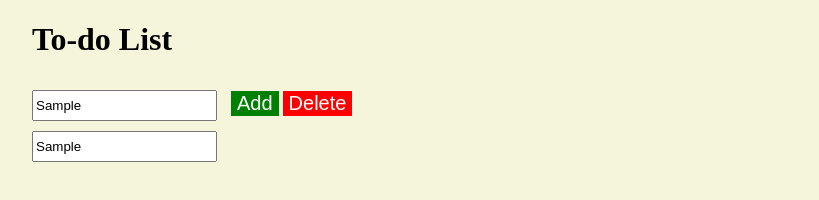
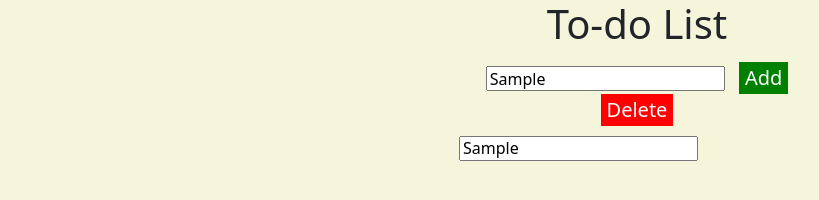
Before and after one commit to Kumaran-raja/To-Do-js, a plain HTML site: page index.html in a window 1280 px wide. Both pictures are taken after typing "Sample" into the empty fields and a click on the button "Add". Shown: the whole page, without its empty margins (38-857 px from the left). Drawn offline with nearby package versions, Linux system fonts and the light colour scheme.

Commit message:
Update index.html

```diff
--- a/index.html
+++ b/index.html
@@ -4,19 +4,27 @@
     <meta charset="UTF-8">
     <meta name="viewport" content="width=device-width, initial-scale=1.0">
     <title>Document</title>
+    <link href="https://cdn.jsdelivr.net/npm/bootstrap@5.3.3/dist/css/bootstrap.min.css" rel="stylesheet" integrity="sha384-QWTKZyjpPEjISv5WaRU9OFeRpok6YctnYmDr5pNlyT2bRjXh0JMhjY6hW+ALEwIH" crossorigin="anonymous">
+<script src="https://cdn.jsdelivr.net/npm/bootstrap@5.3.3/dist/js/bootstrap.bundle.min.js" integrity="sha384-YvpcrYf0tY3lHB60NNkmXc5s9fDVZLESaAA55NDzOxhy9GkcIdslK1eN7N6jIeHz" crossorigin="anonymous"></script>
     <link rel="stylesheet" href="css/style.css">
     <script>
 
         function add(){
             let inputfield=document.getElementById("inputText").value;
+            if(inputfield.length>=1){
             let para=document.createElement("input");
             para.value=inputfield;
-            document.body.appendChild(para);
+            let print=document.getElementById("print");
+            print.appendChild(para);
+            }else{
+                alert("input field Empty")
+            }
 
         }
         function del(){
             let value=document.getElementsByTagName("input");
 
+            // condition for remove all added input field
             if (value.length > 1) {
                 value[value.length - 1].remove();
             } else {
@@ -28,16 +36,43 @@
 
 </head>
 <body>
-    <div>
+    <section>
+        <div class="container">
+            <div class="row">
+                <!-- column divide into 3 part 4*4*4=12 -->
+                <!-- for space for first four column -->
+                <div class="col-4">
 
+                </div>
+                <div class="col-4 text-center">
                     <h1>To-do List</h1>
-        <input type="text" id="inputText">
+                    <input type="text" id="inputText" placeholder="Type Here..." required>
                     <button class="add" onclick="add()">Add</button>
                     <button class="remove" onclick="del()">Delete</button>
+                </div>
+                <!-- for space for last four column -->
+                <div class="col-4">
 
                 </div>
+            </div>
+            <div class="row">
+                 <!-- column divide into 3 part 4*4*4=12 -->
+                <!-- for space for first four column -->
+                <div class="col-4">
 
+                </div>
+                <!-- this col for when click add button input content added to this field -->
+                <div class="col-4" id="print">
 
+                </div>
+                <!-- for space for last four column -->
+                <div class="col-4">
 
+                </div>
+            </div>
+        </div>
+    </section>
+    <div>
+    </div>
 </body>
 </html>
```
Lines whose indentation alone changed are shown as unchanged.
